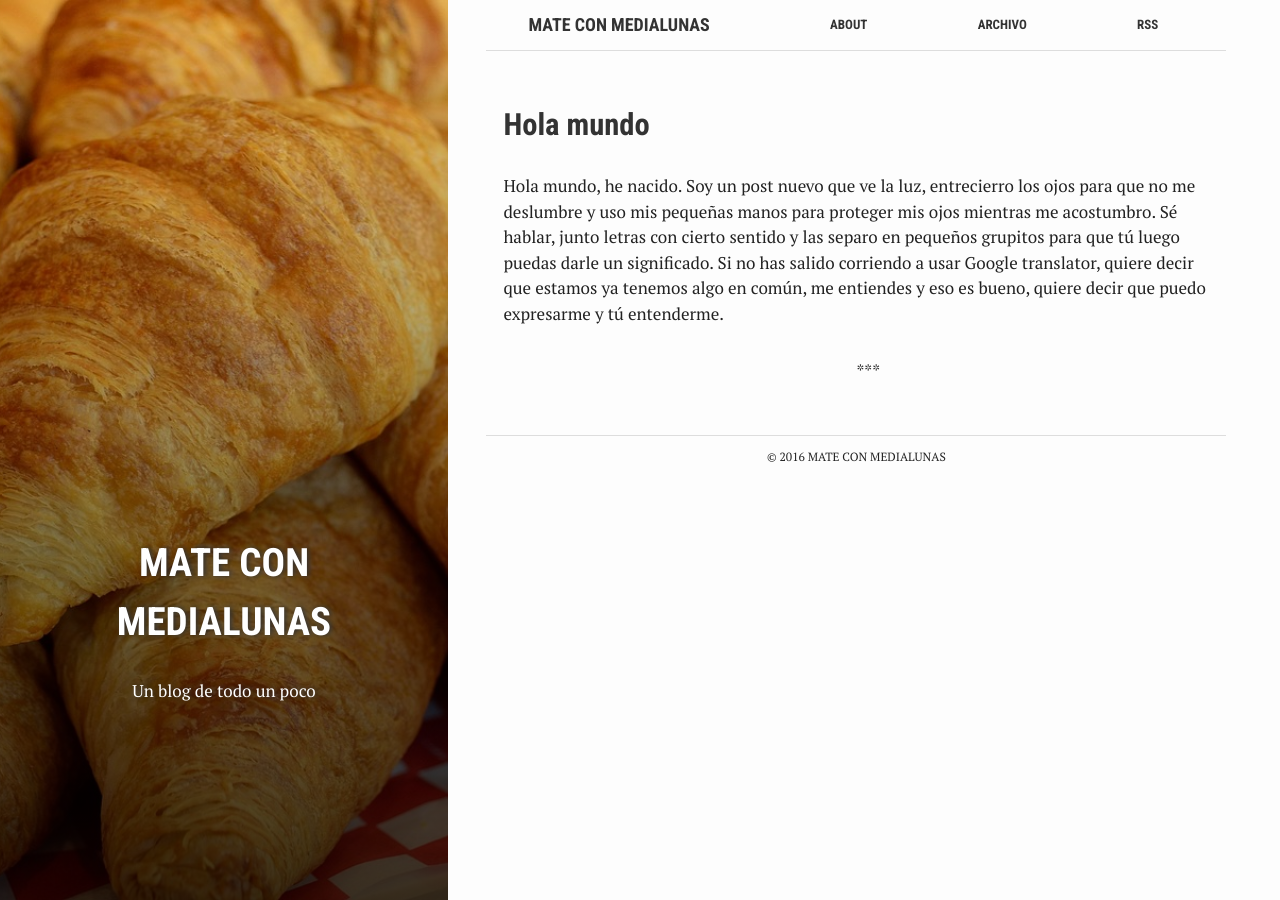
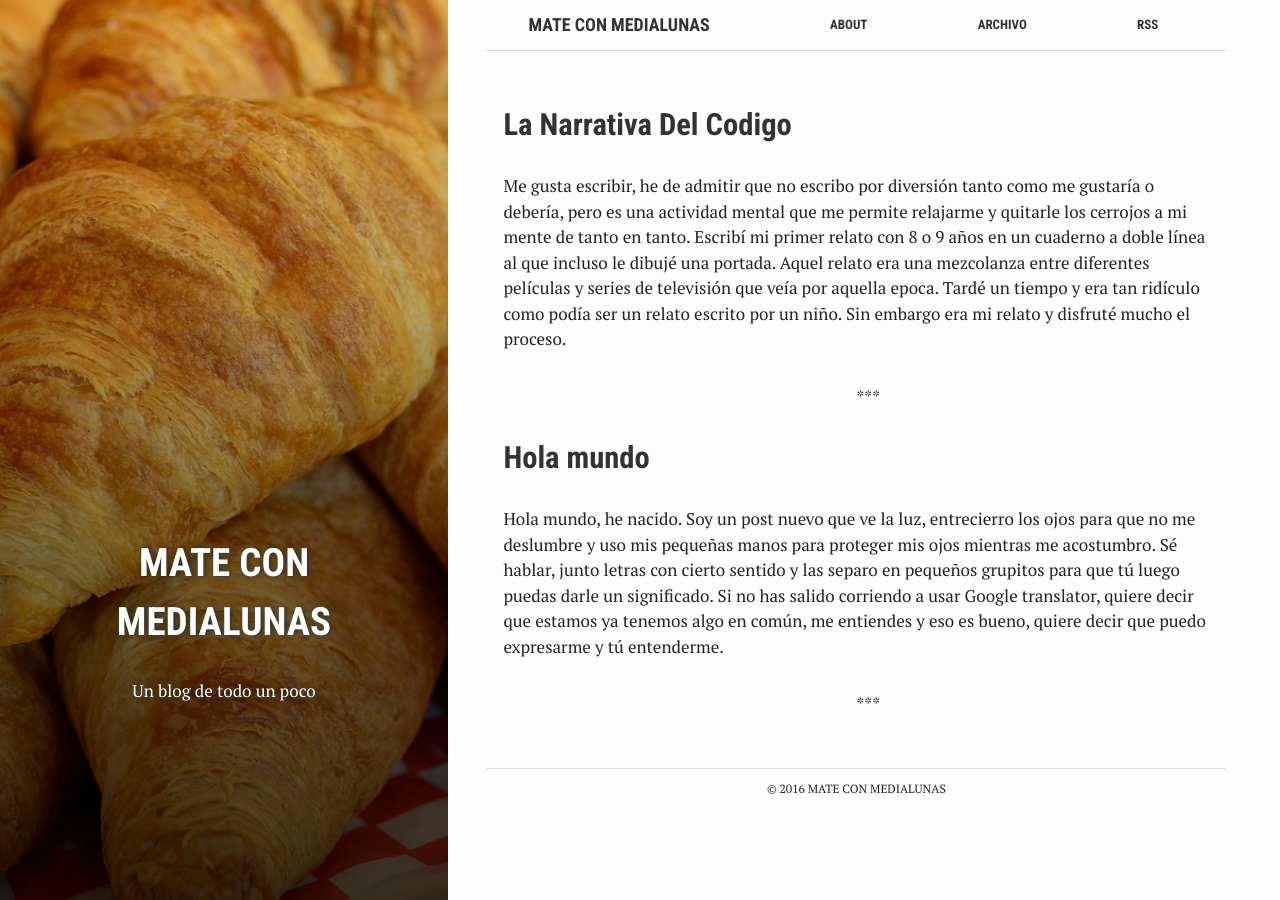
Before and after one commit to javierpedreira/javierpedreira.github.io, a Jekyll site: the page built from index.html, in a window 1280 px wide. Built offline with Jekyll 4.4.1, drawn with Linux system fonts in a browser that asks for light colours.

Commit message:
La narrativa del codigo (#6)
* La narrativa del codigo

* Minor changes

* Ser o no ser con acentos

* Espacios

```diff
--- a/_config.yml
+++ b/_config.yml
@@ -13,10 +13,10 @@ description: > # this means to ignore newlines until "baseurl:"
   line in _config.yml. It will appear in your document head meta (for
   Google search results) and in your feed.xml site description.
 baseurl: "" # the subpath of your site, e.g. /blog
-lang: "en"
-url: "http://javistark.github.io" # the base hostname & protocol for your site
-twitter_username: jekyllrb
-github_username:  javistark
+lang: "es"
+url: "http://javierpedreira.github.io" # the base hostname & protocol for your site
+twitter_username: JaviStark86
+github_username:  javierpedreira
 disqus_username:
 
 # Build settings
--- /dev/null
+++ b/_posts/2016-09-23-La-narrativa-del-codigo.md
@@ -0,0 +1,86 @@
+---
+layout: post
+categories: posts
+date: 2016-09-23 09:20:11
+author: Javier Pedreira
+crawlertitle: La narrativa del codigo
+tags: posts
+summary: Entendiendo el codigo desde la perspectiva de los relatos
+---
+
+Me gusta escribir, he de admitir que no escribo por diversión tanto como me gustaría o debería, pero es una actividad mental que me permite relajarme y quitarle los cerrojos a mi mente de tanto en tanto. Escribí mi primer relato con 8 o 9 años en un cuaderno a doble línea al que incluso le dibujé una portada. Aquel relato era una mezcolanza entre diferentes películas y series de televisión que veía por aquella epoca. Tardé un tiempo y era tan ridículo como podía ser un relato escrito por un niño. Sin embargo era mi relato y disfruté mucho el proceso.
+
+Con el paso de los años he escrito de forma esporádica, participé un par de veces en los concursos que se organizaban en mi instituto cuando se acercaba San Jordi. Una época muy colorida en Barcelona, ciudad donde he vivido la mayor parte de mi vida.
+
+Al llegar a mi vida adulta escogí la informática como el medio para ganarme el pan, específicamente el desarrollo de software. Siempre enfoqué el proceso de una forma analítica. Escribes un algoritmo, una serie de pasos o instrucciones que pueden estar o no condicionadas, que pueden ser o no iterativas, que pueden seguir unos patrones de diseño u otros y que siguen las convenciones de la tecnología escogida para proponer una solución a un problema concreto. Es una forma natural de ver el desarrollo del software, pero no es la única forma de hacerlo.
+
+Existe un punto de vista interesante, es una filosofía personal y se ajusta muy bien a mi hobby de juventud. Enfocar el desarrollo desde un punto de vista narrativo me da varias ventajas, la primera me da libertad para ser más creativo, ingenioso, mejora mucho la legibilidad del código, y facilita el proceso de refactorización ya que al ser más legible, es fácil encontrar errores o identificar comportamientos similares que pueden ser encapsulados en métodos auxiliares.
+
+Este párrafo puede que haga levantar las cejas a alguno, es un punto de vista personal, un truquillo que me ayuda, especialmente cuando conozco los pasos que un programa debe seguir pero aun no tengo la solución final en mi cabeza. O es posible que conozca la solución al problema pero no sé cual es la mejor forma de estructurarla.
+
+Para que funcione mejor, me aplico una serie de reglas que coinciden (no casualmente) con algunas de las reglas de programación en Clean Code, extraídas del libro de Uncle Bob.
+
+Las funciones deben hacer una sola cosa, sin efectos colaterales ocultos, y su nombre debe describir lo que hace, esto facilita el testeo y reduce la posibilidad de que ocurran cosas inesperadas cuando usamos una determinada función en un contexto nuevo. Por ejemplo:
+
+Bien
+{% highlight ruby %}
+  def amasarPizza(masa_pizza)
+    Rodillo.new.amasar(masa_pizza)
+  end
+{% endhighlight %}
+
+
+Mal
+{% highlight ruby %}
+  def amasarPizza(masa_pizza)
+  agregar(masa_pizza, cebolla)
+    Rodillo.new.amasar(masa_pizza)
+  end
+{% endhighlight %}
+
+Los nombres de las funciones deben ser verbos y deben ser nombres concretos, las vaguedades te dan vía libre a crear acoplamientos innecesarios y en general a crear codigo que es difícil de testear, debugar y mantener.
+
+Bien
+{% highlight ruby %}
+  def agregar(ingrediente)
+    ...
+  end
+{% endhighlight %}
+
+Mal
+{% highlight ruby %}
+  # Lo se, es una exageración
+  def gestionar(empresa)
+    …
+  end
+{% endhighlight %}
+
+Evitar el uso de nombres de variables de un solo carácter o con nombres graciosos o irrelevantes, es mejor usar nombres que describen lo que está pasando por que pueden ahorrar minutos valiosos de lectura.
+
+Bien
+{% highlight ruby %}
+  area_circulo = PI * pow(radio, 2)
+{% endhighlight %}
+
+Mal
+{% highlight ruby %}
+  pikachu = PI * pow(radio, 2)
+{% endhighlight %}
+
+Esta es difícil, especialmente porque no siempre es posible, cuantos menos parámetros tenga una función, será mucho más fácil escribir unit tests, esto se aprecia mejor cuando desarrollas usando técnicas de TDD. Te deseo suerte si decides testear una función con 5 parámetros.
+
+
+Si necesita comentarios es que hay una mejor forma de hacerlo. Esta es la más importante y la que resume mejor esta idea de programar.  Cuando abusamos de los comentarios, es porque nos damos cuenta que el código no es lo suficientemente expresivo para explicar por sí mismo lo que hace. Si me encuentro ante una situación así, me paro y pienso si hay una forma más sencilla de expresarme. A veces es difícil, a veces es fácil, a veces inevitable.
+
+Bien
+{% highlight ruby %}
+  area_circulo = PI * pow(radio, 2)
+{% endhighlight %}
+
+Mal
+{% highlight ruby %}
+  # Este codigo sirve para calcular el area del círculo
+  v = Math.acos(0) * (r * r)
+{% endhighlight %}
+
+Sé que algunas de estas ideas son de sentido común, pero es en conjunto donde se ve que funcionan bien, cuando soy capaz de leer a simple vista un programa y entiendo lo que está ocurriendo sin profundizar excesivamente en los detalles técnicos, mi niño interior, que escribía por diversión se siente un poco más contento.
```
Also changed, not shown: about.md (+1 -1 lines), 7 other files.
